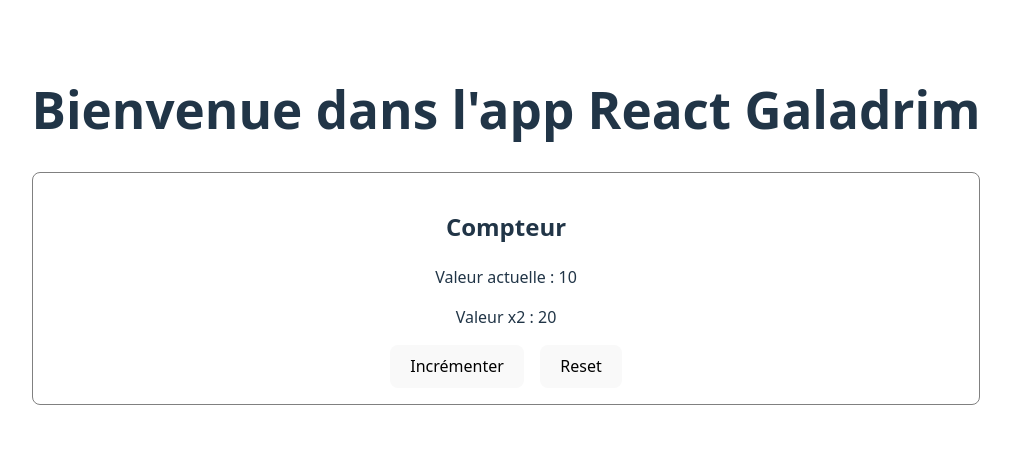
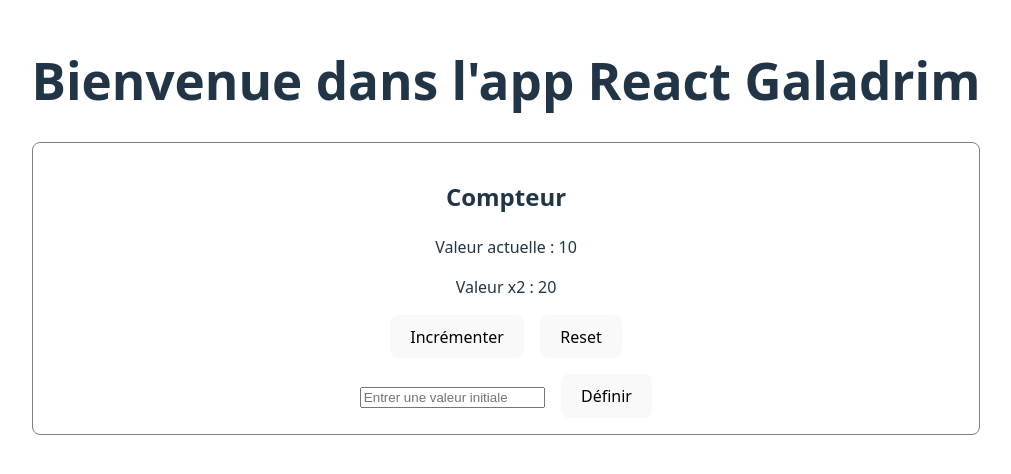
Before and after one commit to smaail-hennani/react-galadrim, a React (Vite) app: page / in a window 1280 px wide. Shown: the part 174-648 px from the top of the page, without its empty margins (134-1145 px from the left). Built offline with nearby package versions, Linux system fonts and the light colour scheme.

Commit message:
feat: ajout d’un champ input pour définir dynamiquement la valeur du compteur

```diff
--- a/src/components/Counter.tsx
+++ b/src/components/Counter.tsx
@@ -6,8 +6,16 @@ type CounterProps = {
 
 function Counter( { initial }: CounterProps) {
     const [count, setCount] = useState<number>(initial);
+    const [inputValue, setInputValue] = useState<string>("");
 
     const reset = () => setCount(initial);
+
+    const updateInitial = () => {
+        const parsed = parseInt(inputValue);
+        if (!isNaN(parsed)) {
+            setCount(parsed);
+        }
+    };
 
     return (
         <div style={{ padding: '1rem', border: '1px solid gray', borderRadius: '8px', marginTop: '1rem' }}>
@@ -16,6 +24,16 @@ function Counter( { initial }: CounterProps) {
             <p>Valeur x2 : {count * 2}</p>
             <button onClick={() => setCount(count + 1)}>Incrémenter</button>
             <button onClick={reset} style={{ marginLeft: '1rem' }}>Reset</button>
+
+            <div style={{ marginTop: '1rem'}}>
+                <input
+                    type="number"
+                    placeholder="Entrer une valeur initiale"
+                    value={inputValue}
+                    onChange={(e) => setInputValue(e.target.value)}
+                />
+                <button onClick={updateInitial} style={{ marginLeft: '1rem'}}> Définir </button>
+            </div>
         </div>
     );
 }
```
